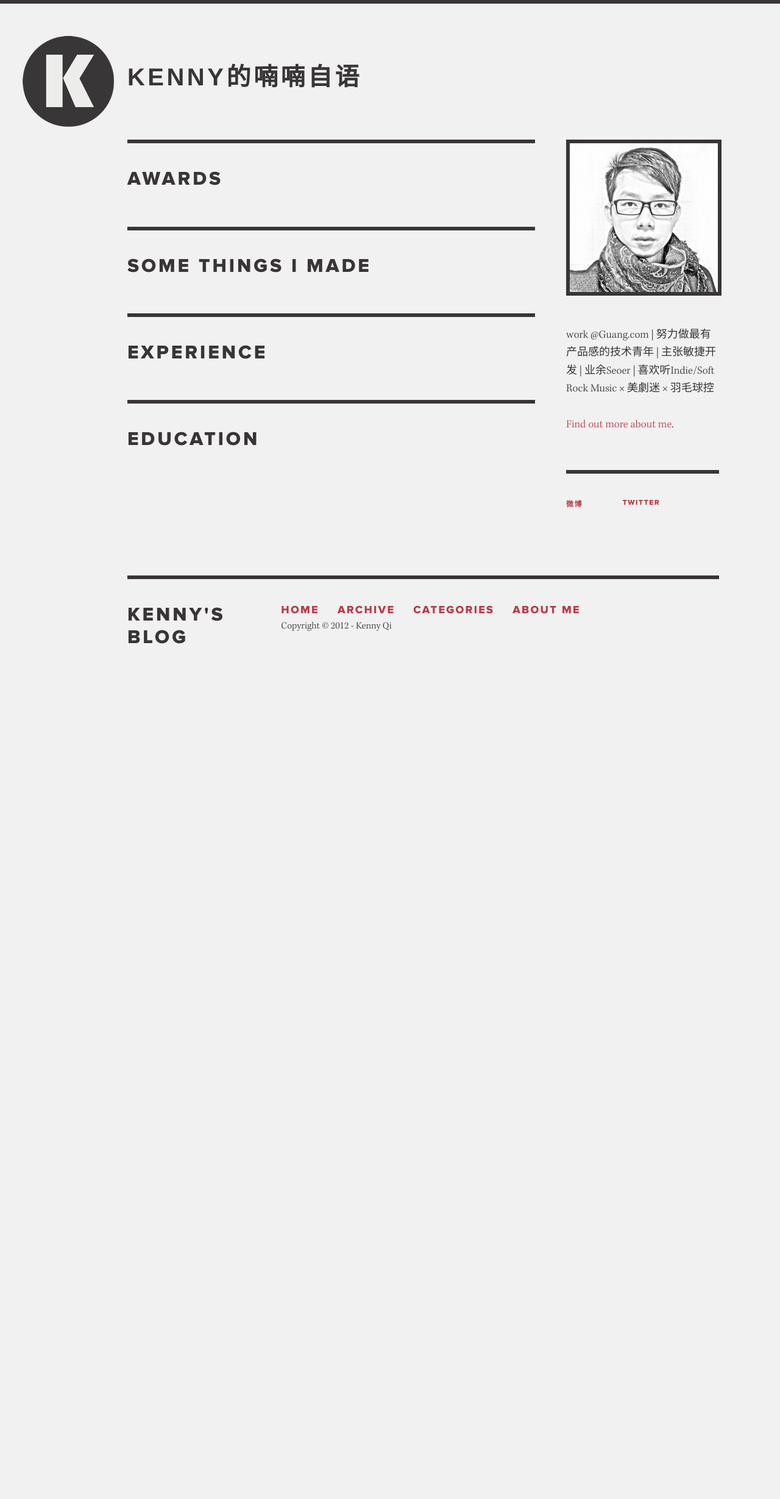
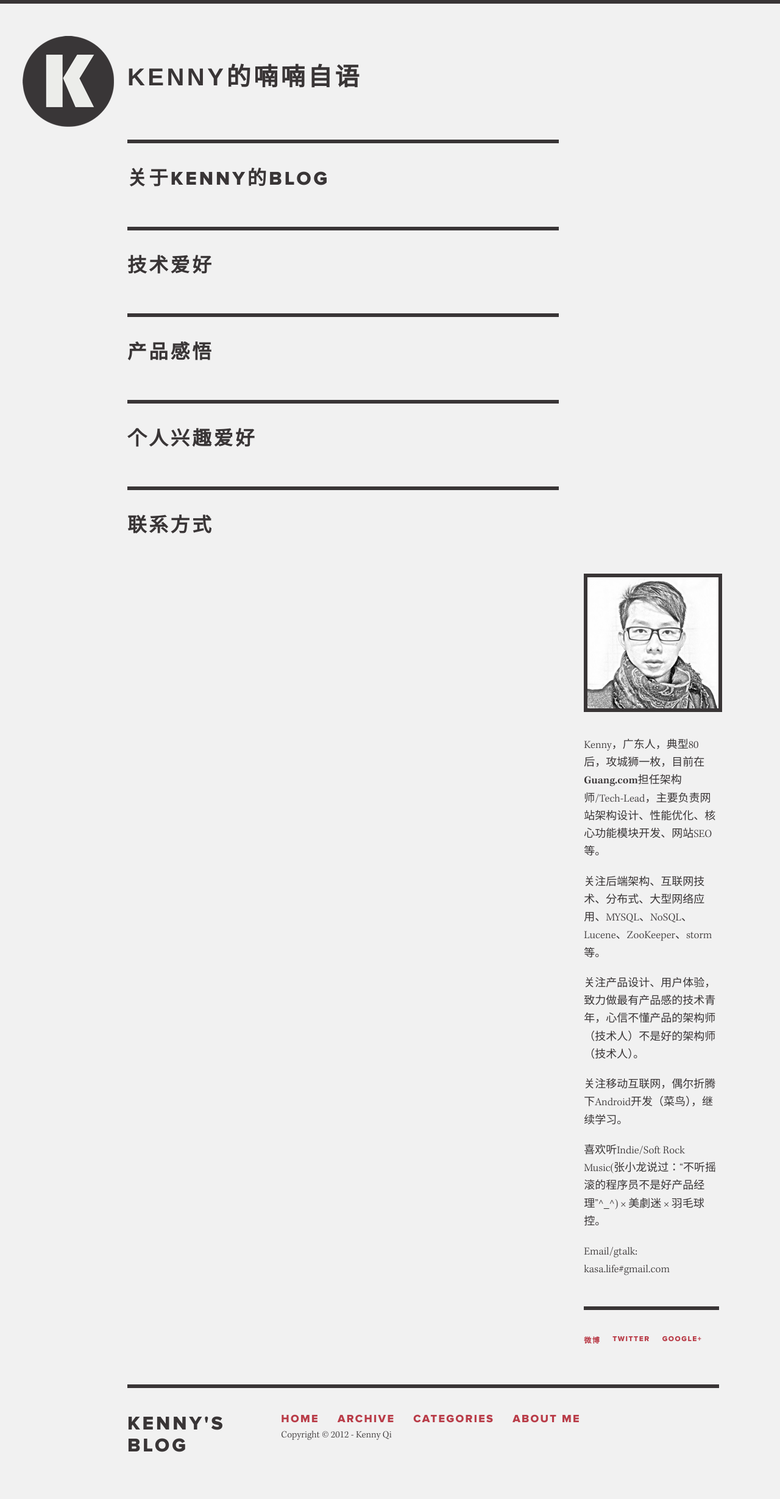
Before and after one commit to kenny2qi/kenny2qi.github.com, a Jekyll site: the page built from about.html, in a window 1280 px wide. Shown: the whole page at 61% size. Built offline with Jekyll 4.4.1, drawn with Linux system fonts in a browser that asks for light colours; nearby versions of some CDN libraries; Markdown is read by kramdown in place of the engine named in the settings; comment, search, counter and statistics services are not loaded; before the commit the page ends 1133 px from its top, so only the background shows below that.

Commit message:
update bio and style

```diff
--- a/_includes/intro.html
+++ b/_includes/intro.html
@@ -1,3 +1,3 @@
 
 <p class="intro">work @Guang.com | 努力做最有产品感的技术青年 | 主张敏捷开发 | 业余Seoer | 喜欢听Indie/Soft Rock Music × 美劇迷 × 羽毛球控.</p>
-<p class="intro"><a href="mailto:kenny2qi@gmail.com">EMAIL</a>. 随时欢迎<b>EMAIL</b>我.</p>
+<p class="intro"><a href="mailto:kasa.life@gmail.com">EMAIL</a>. 随时欢迎<b>EMAIL</b>我.</p>
--- a/_includes/links.html
+++ b/_includes/links.html
@@ -1,8 +1,9 @@
 <div id="links">
   <nav id="elsewhere">
     <ul>
-      <li><a href="http://weibo.com/kennysay">微博</a></li>
-      <li><a href="https://twitter.com/#!/sokasa">Twitter</a></li>
+      <li><a href="http://weibo.com/kennysay" rel="nofollow">微博</a></li>
+      <li><a href="https://twitter.com/#!/sokasa" rel="nofollow">Twitter</a></li>
+	   <li><a href="https://plus.google.com/112977545599100694132" rel="nofollow">Google+</a></li>
     </ul>
     <div class="clear"></div>
   </nav>
--- a/_includes/work.html
+++ b/_includes/work.html
@@ -1,14 +1,9 @@
 <div id="work">
   <img class="portrait" src="/images/kenny.jpg"/>
-
-  <!-- <h1><a href="/about.html">About me</a></h1> -->
-  <p>work @Guang.com | 努力做最有产品感的技术青年 | 主张敏捷开发 | 业余Seoer | 喜欢听Indie/Soft Rock Music × 美劇迷 × 羽毛球控</p>
-  <!--
-  <p>I’m a freelance digital designer. I love making things. <a href="mailto:nathanmcginness@gmail.com">Say hello</a> anytime.</p>
-  <p>I design webpages, products and applications. I build with HTML, CSS &amp; JS. I strive for clarity. I lead small production teams and love organizations that are lean, nimble and responsible. I love writing, language &amp; typography. My pencil is my favorite tool.</p>
-  <p>My clients include <a href="http://united.com">United Airlines</a>, <a href="http://anu.edu.au">Australian National University</a>, <a href="http://angel.co">AngelList</a>, and <a href="http://www.codecademy.com/">CodeAcademy</a>.</p>
-  <p>I was the fourth team member and lead designer at <a href="http://topguest.com">Topguest</a> (acquired by <a href="http://www.switchfly.com/">Switchfly</a> in Dec 2011.)</p>
-  <p>I worked for five years in Australia&rsquo;s top digital agencies (<a href="http://icelab.com.au">Icelab</a> and <a href="http://digitaleskimo.net">Digital Eskimo</a>).</p>
- -->
- <p><a href="/about.html">Find out more about me</a>.</p>
+  <p>Kenny，广东人，典型80后，攻城狮一枚，目前在<b>Guang.com</b>担任架构师/Tech-Lead，主要负责网站架构设计、性能优化、核心功能模块开发、网站SEO等。</p>
+  <p>关注后端架构、互联网技术、分布式、大型网络应用、MYSQL、NoSQL、Lucene、ZooKeeper、storm等。</p>
+  <p>关注产品设计、用户体验，致力做最有产品感的技术青年，心信不懂产品的架构师（技术人）不是好的架构师（技术人）。</p>
+  <p>关注移动互联网，偶尔折腾下Android开发（菜鸟），继续学习。</p>
+  <p>喜欢听Indie/Soft Rock Music(张小龙说过：“不听摇滚的程序员不是好产品经理”^_^) × 美劇迷 × 羽毛球控。</p>
+  <p>Email/gtalk: kasa.life#gmail.com<br></p>
 </div>
--- a/about.html
+++ b/about.html
@@ -2,15 +2,31 @@
 layout: about
 title: KENNY的喃喃自语 | About me
 ---
+<section >
+  <h1>关于Kenny的blog</h1>
+</section>
 <section id="awards">
-  <h1>Awards</h1>
+  <h1>技术爱好</h1>
 </section>
 <section>
-  <h1>Some things I made</h1>
- </section>
+  <h1>产品感悟</h1>
+</section>
 <section>
-  <h1>Experience</h1>
-  </section>
+  <h1>个人兴趣爱好</h1>
+</section>
 <section>
-  <h1>Education</h1>
- </section>
+  <h1>联系方式</h1>
+</section>
+<!--
+    一名网站架构师/Tech-Lead/后端工程师/业余SEOer
+  曾供职于<b>HSBC GLTc</b></p>
+  本博客记录了自己工作学习中的一些点滴，作为成长路上的一个记录~~ 记录技术生涯的点点滴滴
+
+  我的技术背景包括:
+* System Architecture
+* System Analyst
+* J2EE Experience
+* Oracle/MySQL RDBMS
+* Unix / Linux
+* Security
+-->
```
Also changed, not shown: stylesheets/compiled/base.css.
